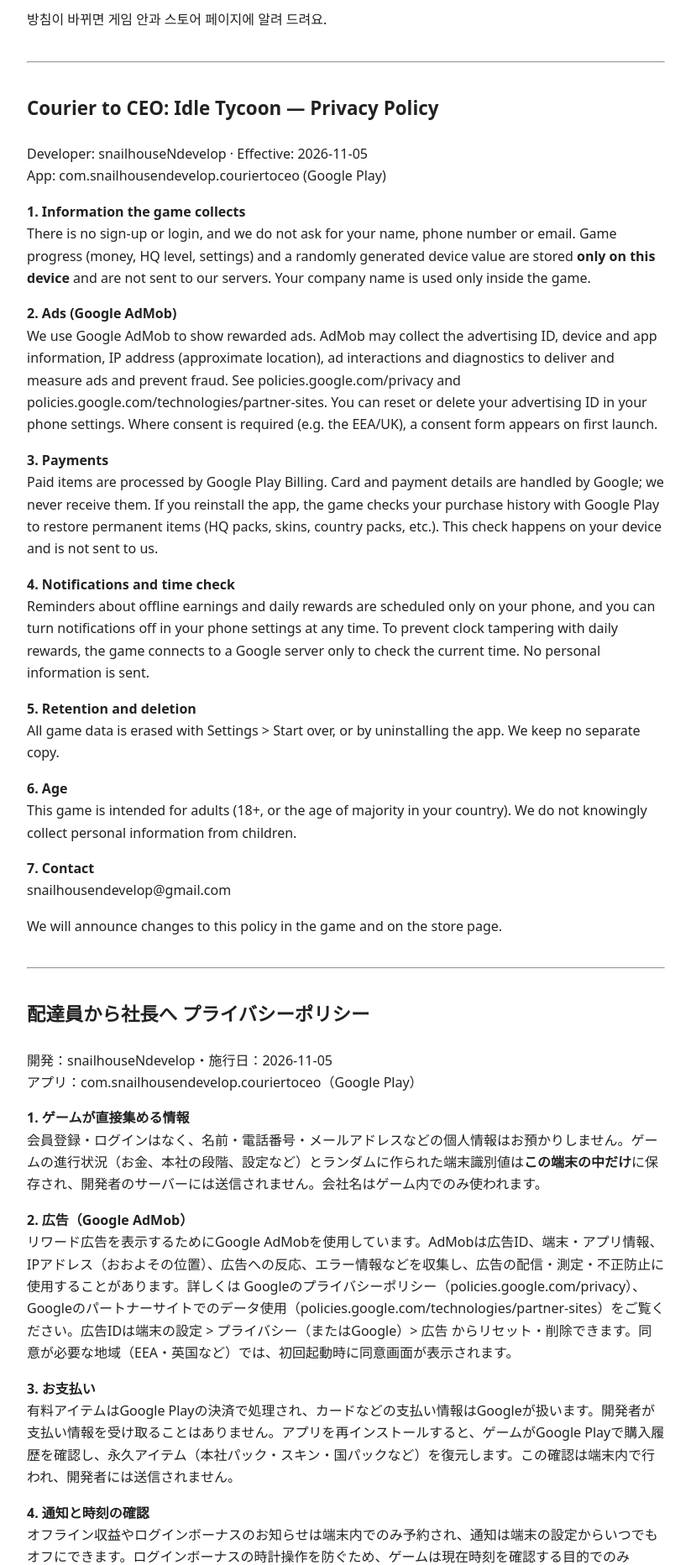
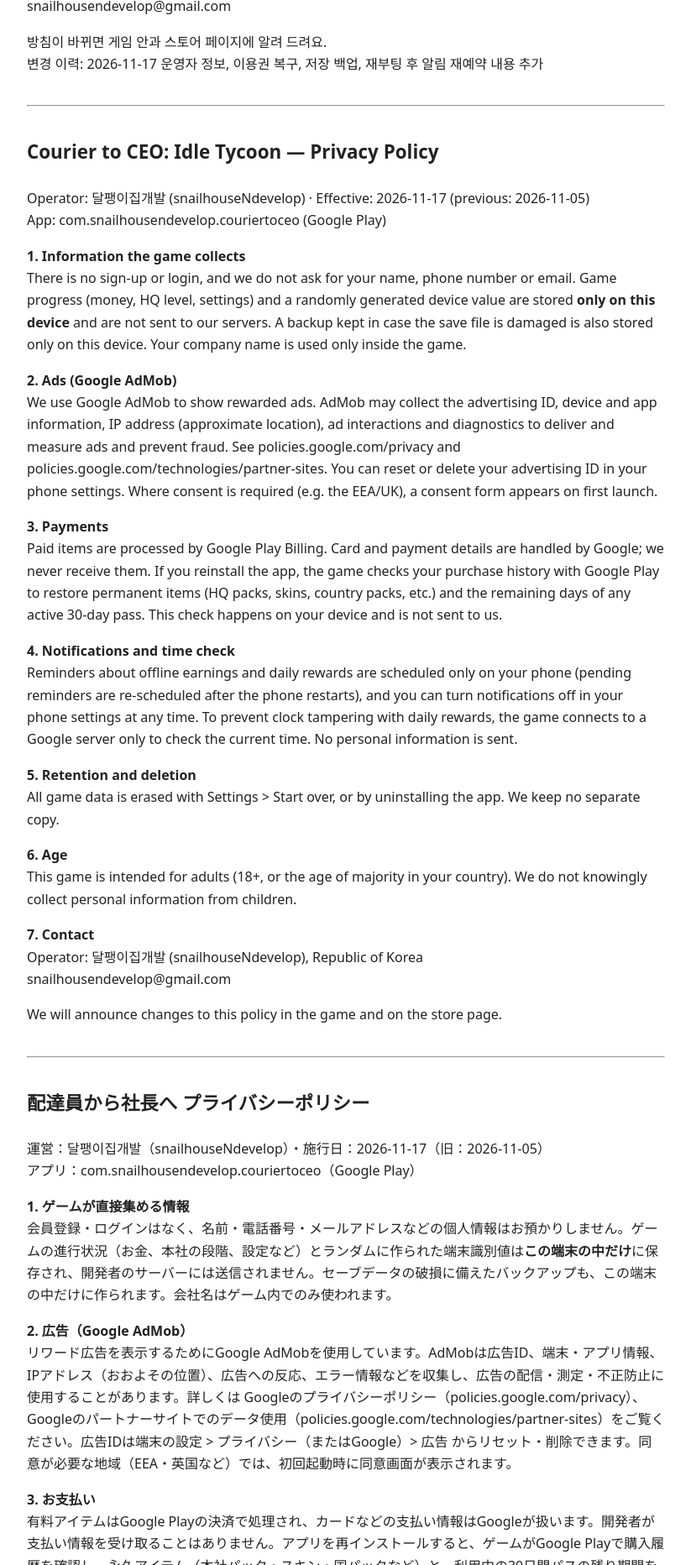
Before and after one commit to snailhousendevelop-source/privacy, a plain HTML site: page index.html in a window 1280 px wide. Shown: the part 936-2800 px from the top of the page at 84% size, without its empty margins (228-1051 px from the left). Drawn offline with Linux system fonts and the light colour scheme.

Commit message:
Add files via upload

```diff
--- a/index.html
+++ b/index.html
@@ -1,22 +1,22 @@
-<!DOCTYPE html><html lang="ko"><head><meta charset="utf-8"><meta name="viewport" content="width=device-width,initial-scale=1"><title>개인정보처리방침 · Privacy Policy · プライバシーポリシー — Courier to CEO</title><style>body{font-family:system-ui,sans-serif;max-width:760px;margin:24px auto;padding:0 18px;line-height:1.65;color:#222}h3{font-size:1.4em}nav a{margin-right:14px}hr{margin:36px 0}</style></head><body><nav><a href="#ko">한국어</a><a href="#en">English</a><a href="#ja">日本語</a></nav><section id="ko" lang="ko"><h3>배달기사 키우기 개인정보처리방침</h3><p>개발: snailhouseNdevelop · 시행일: 2026-11-05<br>앱: com.snailhousendevelop.couriertoceo (Google Play)</p>
-<p><b>1. 게임이 직접 모으는 정보</b><br>회원가입·로그인이 없고, 이름·전화번호·이메일 같은 개인정보를 받지 않아요. 게임 진행(돈, 본사 단계, 설정 등)과 무작위로 만든 기기 구분값은 <b>이 기기 안에만</b> 저장되고, 개발자 서버로 보내지 않아요. 회사 이름은 게임 안에서만 쓰여요.</p>
+<!DOCTYPE html><html lang="ko"><head><meta charset="utf-8"><meta name="viewport" content="width=device-width,initial-scale=1"><title>개인정보처리방침 · Privacy Policy · プライバシーポリシー — Courier to CEO</title><style>body{font-family:system-ui,sans-serif;max-width:760px;margin:24px auto;padding:0 18px;line-height:1.65;color:#222}h3{font-size:1.4em}nav a{margin-right:14px}hr{margin:36px 0}</style></head><body><nav><a href="#ko">한국어</a><a href="#en">English</a><a href="#ja">日本語</a></nav><section id="ko" lang="ko"><h3>배달기사 키우기 개인정보처리방침</h3><p>운영: 달팽이집개발 (snailhouseNdevelop) · 시행일: 2026-11-17 (이전: 2026-11-05)<br>앱: com.snailhousendevelop.couriertoceo (Google Play)</p>
+<p><b>1. 게임이 직접 모으는 정보</b><br>회원가입·로그인이 없고, 이름·전화번호·이메일 같은 개인정보를 받지 않아요. 게임 진행(돈, 본사 단계, 설정 등)과 무작위로 만든 기기 구분값은 <b>이 기기 안에만</b> 저장되고, 개발자 서버로 보내지 않아요. 저장 파일이 손상될 때를 대비한 백업도 이 기기 안에만 만들어져요. 회사 이름은 게임 안에서만 쓰여요.</p>
 <p><b>2. 광고 (Google AdMob)</b><br>보상형 광고를 보여 주기 위해 Google AdMob을 사용해요. AdMob은 광고 ID, 기기·앱 정보, IP 주소(대략적인 위치), 광고 반응, 오류 정보 등을 수집해 광고 제공·측정·부정 방지에 쓸 수 있어요. 자세한 내용: Google 개인정보처리방침 (policies.google.com/privacy), Google 파트너 사이트 데이터 사용 (policies.google.com/technologies/partner-sites). 광고 ID는 휴대폰 설정 &gt; 개인정보 보호(또는 Google) &gt; 광고에서 재설정하거나 삭제할 수 있어요. 유럽 등 동의가 필요한 지역에서는 처음 실행 때 동의 화면이 나와요.</p>
-<p><b>3. 결제</b><br>유료 상품은 Google Play 결제로 처리되고, 카드 등 결제 정보는 Google이 처리해요. 개발자는 결제 정보를 받지 않아요. 앱을 다시 설치하면 게임이 Google Play에서 내 구매 내역을 확인해 영구 상품(본사 팩·스킨·나라 팩 등)을 되살려요. 이 확인은 기기 안에서만 이뤄지고 개발자에게 전송되지 않아요.</p>
-<p><b>4. 알림과 시간 확인</b><br>오프라인 수익·출석 보상을 알려 주는 알림은 휴대폰 안에서만 예약되고, 알림 권한은 휴대폰 설정에서 언제든 끌 수 있어요. 출석 보상의 시계 조작을 막기 위해 게임이 Google 서버에 접속해 현재 시각만 확인해요. 이때 개인정보는 보내지 않아요.</p>
+<p><b>3. 결제</b><br>유료 상품은 Google Play 결제로 처리되고, 카드 등 결제 정보는 Google이 처리해요. 개발자는 결제 정보를 받지 않아요. 앱을 다시 설치하면 게임이 Google Play에서 내 구매 내역을 확인해 영구 상품(본사 팩·스킨·나라 팩 등)과 이용 중인 30일 이용권의 남은 기간을 되살려요. 이 확인은 기기 안에서만 이뤄지고 개발자에게 전송되지 않아요.</p>
+<p><b>4. 알림과 시간 확인</b><br>오프라인 수익·출석 보상을 알려 주는 알림은 휴대폰 안에서만 예약되고(휴대폰을 다시 켜면 남은 알림을 다시 예약해요), 알림 권한은 휴대폰 설정에서 언제든 끌 수 있어요. 출석 보상의 시계 조작을 막기 위해 게임이 Google 서버에 접속해 현재 시각만 확인해요. 이때 개인정보는 보내지 않아요.</p>
 <p><b>5. 보관과 삭제</b><br>게임 기록은 설정 &gt; 처음부터 다시 하기, 또는 앱 삭제로 모두 지워져요. 개발자가 따로 보관하는 정보는 없어요.</p>
 <p><b>6. 이용 연령</b><br>이 게임은 성인(만 18세 이상, 나라별 성인 연령)을 대상으로 해요. 아동의 개인정보를 일부러 수집하지 않아요.</p>
-<p><b>7. 문의</b><br>snailhousendevelop@gmail.com</p><p>방침이 바뀌면 게임 안과 스토어 페이지에 알려 드려요.</p></section><hr><section id="en" lang="en"><h3>Courier to CEO: Idle Tycoon — Privacy Policy</h3><p>Developer: snailhouseNdevelop · Effective: 2026-11-05<br>App: com.snailhousendevelop.couriertoceo (Google Play)</p>
-<p><b>1. Information the game collects</b><br>There is no sign-up or login, and we do not ask for your name, phone number or email. Game progress (money, HQ level, settings) and a randomly generated device value are stored <b>only on this device</b> and are not sent to our servers. Your company name is used only inside the game.</p>
+<p><b>7. 문의 및 개인정보 보호책임자</b><br>운영자: 달팽이집개발 · 개인정보 보호책임자: 최명성<br>snailhousendevelop@gmail.com</p><p>방침이 바뀌면 게임 안과 스토어 페이지에 알려 드려요.<br>변경 이력: 2026-11-17 운영자 정보, 이용권 복구, 저장 백업, 재부팅 후 알림 재예약 내용 추가</p></section><hr><section id="en" lang="en"><h3>Courier to CEO: Idle Tycoon — Privacy Policy</h3><p>Operator: 달팽이집개발 (snailhouseNdevelop) · Effective: 2026-11-17 (previous: 2026-11-05)<br>App: com.snailhousendevelop.couriertoceo (Google Play)</p>
+<p><b>1. Information the game collects</b><br>There is no sign-up or login, and we do not ask for your name, phone number or email. Game progress (money, HQ level, settings) and a randomly generated device value are stored <b>only on this device</b> and are not sent to our servers. A backup kept in case the save file is damaged is also stored only on this device. Your company name is used only inside the game.</p>
 <p><b>2. Ads (Google AdMob)</b><br>We use Google AdMob to show rewarded ads. AdMob may collect the advertising ID, device and app information, IP address (approximate location), ad interactions and diagnostics to deliver and measure ads and prevent fraud. See policies.google.com/privacy and policies.google.com/technologies/partner-sites. You can reset or delete your advertising ID in your phone settings. Where consent is required (e.g. the EEA/UK), a consent form appears on first launch.</p>
-<p><b>3. Payments</b><br>Paid items are processed by Google Play Billing. Card and payment details are handled by Google; we never receive them. If you reinstall the app, the game checks your purchase history with Google Play to restore permanent items (HQ packs, skins, country packs, etc.). This check happens on your device and is not sent to us.</p>
-<p><b>4. Notifications and time check</b><br>Reminders about offline earnings and daily rewards are scheduled only on your phone, and you can turn notifications off in your phone settings at any time. To prevent clock tampering with daily rewards, the game connects to a Google server only to check the current time. No personal information is sent.</p>
+<p><b>3. Payments</b><br>Paid items are processed by Google Play Billing. Card and payment details are handled by Google; we never receive them. If you reinstall the app, the game checks your purchase history with Google Play to restore permanent items (HQ packs, skins, country packs, etc.) and the remaining days of any active 30-day pass. This check happens on your device and is not sent to us.</p>
+<p><b>4. Notifications and time check</b><br>Reminders about offline earnings and daily rewards are scheduled only on your phone (pending reminders are re-scheduled after the phone restarts), and you can turn notifications off in your phone settings at any time. To prevent clock tampering with daily rewards, the game connects to a Google server only to check the current time. No personal information is sent.</p>
 <p><b>5. Retention and deletion</b><br>All game data is erased with Settings &gt; Start over, or by uninstalling the app. We keep no separate copy.</p>
 <p><b>6. Age</b><br>This game is intended for adults (18+, or the age of majority in your country). We do not knowingly collect personal information from children.</p>
-<p><b>7. Contact</b><br>snailhousendevelop@gmail.com</p><p>We will announce changes to this policy in the game and on the store page.</p></section><hr><section id="ja" lang="ja"><h3>配達員から社長へ プライバシーポリシー</h3><p>開発：snailhouseNdevelop・施行日：2026-11-05<br>アプリ：com.snailhousendevelop.couriertoceo（Google Play）</p>
-<p><b>1. ゲームが直接集める情報</b><br>会員登録・ログインはなく、名前・電話番号・メールアドレスなどの個人情報はお預かりしません。ゲームの進行状況（お金、本社の段階、設定など）とランダムに作られた端末識別値は<b>この端末の中だけ</b>に保存され、開発者のサーバーには送信されません。会社名はゲーム内でのみ使われます。</p>
+<p><b>7. Contact</b><br>Operator: 달팽이집개발 (snailhouseNdevelop), Republic of Korea<br>snailhousendevelop@gmail.com</p><p>We will announce changes to this policy in the game and on the store page.</p></section><hr><section id="ja" lang="ja"><h3>配達員から社長へ プライバシーポリシー</h3><p>運営：달팽이집개발（snailhouseNdevelop）・施行日：2026-11-17（旧：2026-11-05）<br>アプリ：com.snailhousendevelop.couriertoceo（Google Play）</p>
+<p><b>1. ゲームが直接集める情報</b><br>会員登録・ログインはなく、名前・電話番号・メールアドレスなどの個人情報はお預かりしません。ゲームの進行状況（お金、本社の段階、設定など）とランダムに作られた端末識別値は<b>この端末の中だけ</b>に保存され、開発者のサーバーには送信されません。セーブデータの破損に備えたバックアップも、この端末の中だけに作られます。会社名はゲーム内でのみ使われます。</p>
 <p><b>2. 広告（Google AdMob）</b><br>リワード広告を表示するためにGoogle AdMobを使用しています。AdMobは広告ID、端末・アプリ情報、IPアドレス（おおよその位置）、広告への反応、エラー情報などを収集し、広告の配信・測定・不正防止に使用することがあります。詳しくは Googleのプライバシーポリシー（policies.google.com/privacy）、Googleのパートナーサイトでのデータ使用（policies.google.com/technologies/partner-sites）をご覧ください。広告IDは端末の設定 &gt; プライバシー（またはGoogle）&gt; 広告 からリセット・削除できます。同意が必要な地域（EEA・英国など）では、初回起動時に同意画面が表示されます。</p>
-<p><b>3. お支払い</b><br>有料アイテムはGoogle Playの決済で処理され、カードなどの支払い情報はGoogleが扱います。開発者が支払い情報を受け取ることはありません。アプリを再インストールすると、ゲームがGoogle Playで購入履歴を確認し、永久アイテム（本社パック・スキン・国パックなど）を復元します。この確認は端末内で行われ、開発者には送信されません。</p>
-<p><b>4. 通知と時刻の確認</b><br>オフライン収益やログインボーナスのお知らせは端末内でのみ予約され、通知は端末の設定からいつでもオフにできます。ログインボーナスの時計操作を防ぐため、ゲームは現在時刻を確認する目的でのみGoogleのサーバーに接続します。個人情報は送信しません。</p>
+<p><b>3. お支払い</b><br>有料アイテムはGoogle Playの決済で処理され、カードなどの支払い情報はGoogleが扱います。開発者が支払い情報を受け取ることはありません。アプリを再インストールすると、ゲームがGoogle Playで購入履歴を確認し、永久アイテム（本社パック・スキン・国パックなど）と、利用中の30日間パスの残り期間を復元します。この確認は端末内で行われ、開発者には送信されません。</p>
+<p><b>4. 通知と時刻の確認</b><br>オフライン収益やログインボーナスのお知らせは端末内でのみ予約され（端末の再起動後は残りのお知らせを再予約します）、通知は端末の設定からいつでもオフにできます。ログインボーナスの時計操作を防ぐため、ゲームは現在時刻を確認する目的でのみGoogleのサーバーに接続します。個人情報は送信しません。</p>
 <p><b>5. 保存と削除</b><br>ゲームの記録は 設定 &gt; 最初からやり直す、またはアプリの削除ですべて消去されます。開発者が別に保管する情報はありません。</p>
 <p><b>6. 対象年齢</b><br>本ゲームは成人（18歳以上、各国の成年年齢）を対象としています。子どもの個人情報を意図的に収集することはありません。</p>
-<p><b>7. お問い合わせ</b><br>snailhousendevelop@gmail.com</p><p>本ポリシーを変更する場合は、ゲーム内とストアページでお知らせします。</p></section></body></html>
+<p><b>7. お問い合わせ</b><br>運営者：달팽이집개발（snailhouseNdevelop）、大韓民国<br>snailhousendevelop@gmail.com</p><p>本ポリシーを変更する場合は、ゲーム内とストアページでお知らせします。</p></section></body></html>
```
